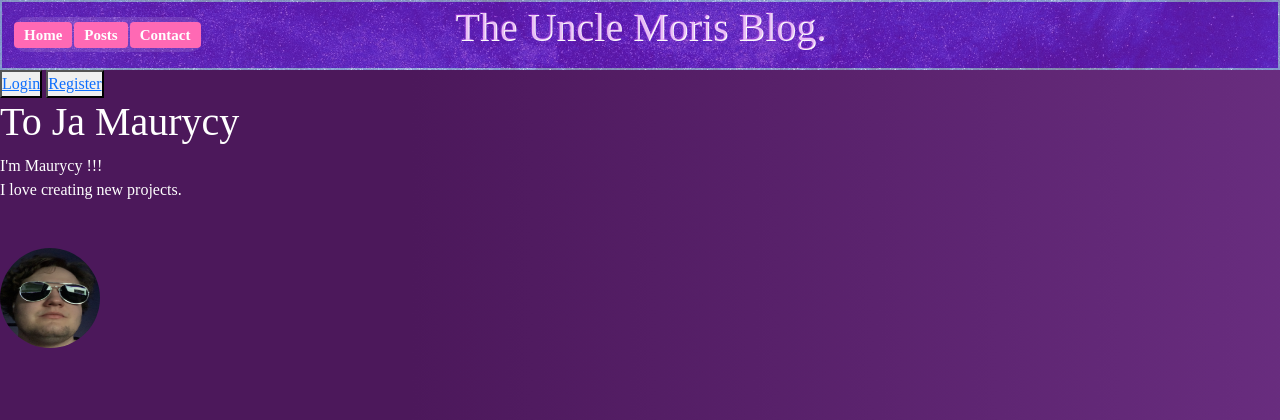
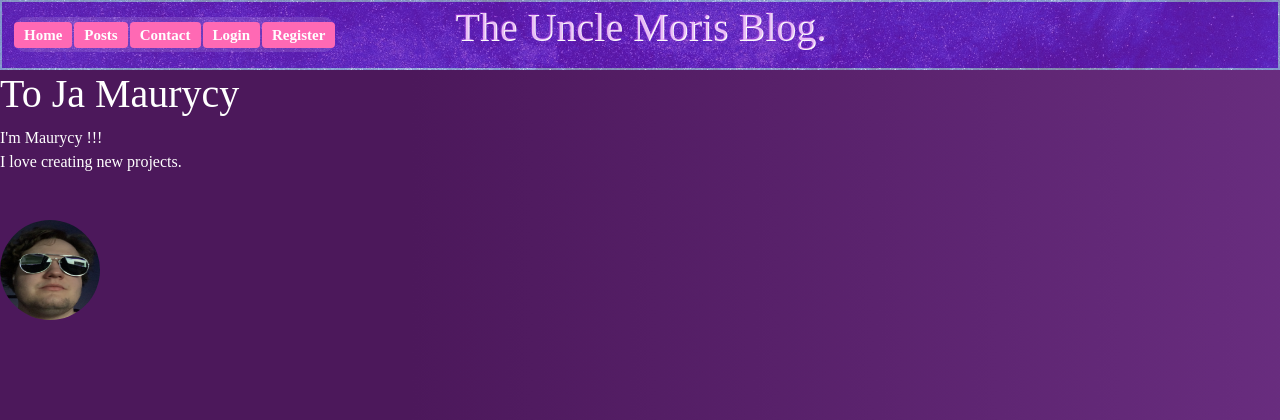
Before and after one commit to Uncle-Moris/MyBlog, a Django app: page /about/ in a window 1280 px wide. Shown: the top 420 px of the page. Run offline with Django 4.2, Linux system fonts and the light colour scheme; some libraries are stand-ins or nearby versions.

Commit message:
add routing to buttons

```diff
--- a/my_blog/main/templates/home.html
+++ b/my_blog/main/templates/home.html
@@ -28,23 +28,23 @@
     </header>
     <nav>
             <ul class="nav-bar">
-            <li class="nav-item home">
+            <li class="nav-item">
                 <a href="{% url 'main:home' %}"> Home </a>
             </li>
-            <li class="nav-item posts">
+            <li class="nav-item">
                 <a href="{% url 'posts:list' %}"> Posts </a>
             </li>
-            <li class="nav-item contact">
+            <li class="nav-item">
                 <a href="{% url 'main:contact' %}"> Contact </a>
+            </li>
+            <li class="nav-item">
+                <a href="{% url 'register:login' %}">Login</a>
+            </li>
+            <li class="nav-item">
+                <a href="{% url 'register:register' %}">Register</a>
             </li>
         </ul>
     </nav>
-
-    <div class="reg">
-        <button class="login-btn"><a href="{% url 'register:login' %}">Login</a></button>
-        <button class="register-btn" ><a href="{% url 'register:register' %}">Register</a></button>
-    </div>
-
     <main class="content">
         {% block content %}
         {% endblock %}
```
